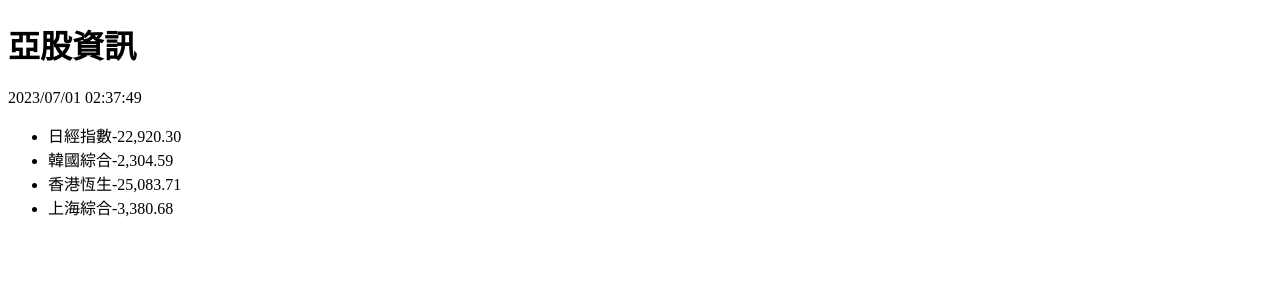
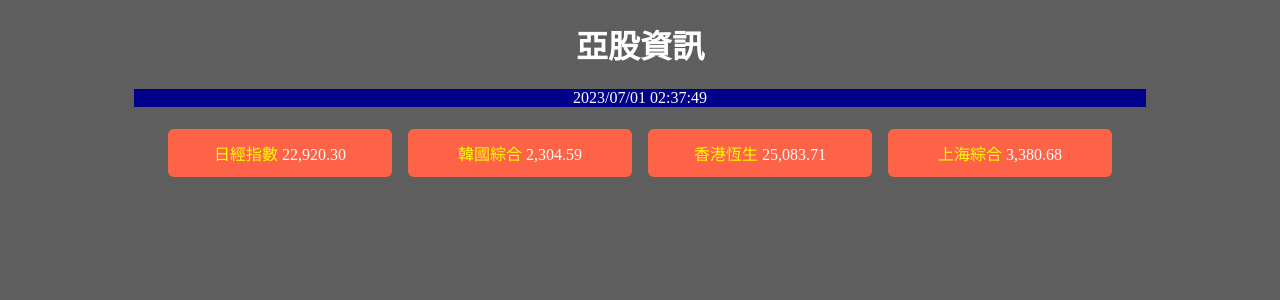
Before and after one commit to Thypocrite/stock, a Flask app: page /stock in a window 1280 px wide. Shown: the top 300 px of the page. Run offline with Flask 3, Linux system fonts and the light colour scheme.

Commit message:
完成CSS

```diff
--- a/main.py
+++ b/main.py
@@ -1,16 +1,15 @@
 from flask import Flask, render_template
 from datetime import datetime
 
-
-app=Flask(__name__)
+app = Flask(__name__)
 
 
 @app.route("/bmi/height=<h>&weight=<w>")
-def get_bmi(h,w):
+def get_bmi(h, w):
     try:
-        bmi =round(eval(w)/(eval(h)/100)**2,2)
+        bmi = round(eval(w) / (eval(h) / 100) ** 2, 2)
         print(bmi)
-        return f"bmi:{bmi}"
+        return f"BMI:{bmi}"
     except Exception as e:
         print(e)
         return "資料有誤!"
@@ -18,48 +17,51 @@ def get_bmi(h,w):
 
 @app.route("/book/<int:id>")
 def book(id):
+    books = {1: "Python", 2: "Java", 3: "C++"}
     try:
-        books={1:"Python",2:"Java",3:"C++"}
         return books[id]
     except Exception as e:
         print(e)
         return "沒有書籍資料"
 
 
-
 @app.route("/today")
 def today():
-    datetime=datetime.now().strftime("%Y-%m-%d %H:%M:%S")
-    return f'<h1>{datetime.now()}</h1>'
+    date = datetime.now().strftime("%Y-%m-%d %H:%M:%S")
+    return f"<h1>{datetime.now()}</h1>"
 
 
-@app.route('/')
+@app.route("/index")
+@app.route("/")
 def index():
-    name='jerry'
-    date=datetime.now().strftime("%Y-%m-%d %H:%M:%S")
-    content= {"name":name,"date":date}
+    name = "jerry"
+    date = get_today()
+    content = {"name": name, "date": date}
+    return render_template("index.html", content=content)
 
-    return render_template("index.html",content=content)
+
+def get_today():
+    date = datetime.now().strftime("%Y/%m/%d %H:%M:%S")
+    return date
+
 
 @app.route("/stock")
 def stock():
+    # 爬蟲
+    for stock in stocks:
+        print(stock["分類"], stock["指數"])
+
+    return render_template("stock.html", date=get_today(), stocks=stocks)
 
 
-    for stock in stocks:
-        print(stock['分類'],stock["指數"])
-
-    return render_template('stock.html',date=get_today(),stocks=stocks)
-
-def get_today():
-    date=datetime.now().strftime("%Y/%m/%d %H:%M:%S")
-    return date
-
-if __name__=="__main__":
-    stocks=[
-        {'分類': '日經指數', '指數': '22,920.30'},
-        {'分類': '韓國綜合', '指數': '2,304.59'},
-        {'分類': '香港恆生', '指數': '25,083.71'},
-        {'分類': '上海綜合', '指數': '3,380.68'}
+if __name__ == "__main__":
+    # 全域端宣告
+    stocks = [
+        {"分類": "日經指數", "指數": "22,920.30"},
+        {"分類": "韓國綜合", "指數": "2,304.59"},
+        {"分類": "香港恆生", "指數": "25,083.71"},
+        {"分類": "上海綜合", "指數": "3,380.68"},
     ]
-    #print(stock())
+    print(get_bmi(167, 67.5))
+    # print(stock())
     app.run(debug=True)
--- a/templates/stock.html
+++ b/templates/stock.html
@@ -1,22 +1,54 @@
 <!DOCTYPE html>
 <html lang="en">
+
 <head>
     <meta charset="UTF-8">
     <meta http-equiv="X-UA-Compatible" content="IE=edge">
     <meta name="viewport" content="width=device-width, initial-scale=1.0">
     <title>Document</title>
+    <style>
+        body {
+            background-color: rgb(94, 94, 94);
+            color: white;
+        }
+
+        #container {
+            text-align: center;
+            width: 80%;
+            margin: 0 auto;
+        }
+
+        li {
+            background-color: tomato;
+            color: yellow;
+            list-style-type: none;
+            margin: 6px;
+            padding: 12px;
+            display: inline-block;
+            width: 200px;
+            border-radius: 6px;
+        }
+
+        .date {
+            background-color: darkblue;
+        }
+
+        .idx {
+            color: white;
+        }
+    </style>
 </head>
+
 <body>
-    <h1>亞股資訊</h1>
-    {{date}}
-    <ul>
+    <div id="container">
+        <h1>亞股資訊</h1>
+        <p class="date">{{date}}</p>
         {% for stock in stocks %}
         <li>
-            {{stock.分類}}-{{stock.指數}}
+            {{stock.分類}} <span class="idx">{{stock.指數}}</span>
         </li>
+        {% endfor %}
+    </div>
+</body>
 
-
-        {% endfor %}
-    </ul>
-</body>
 </html>
```
